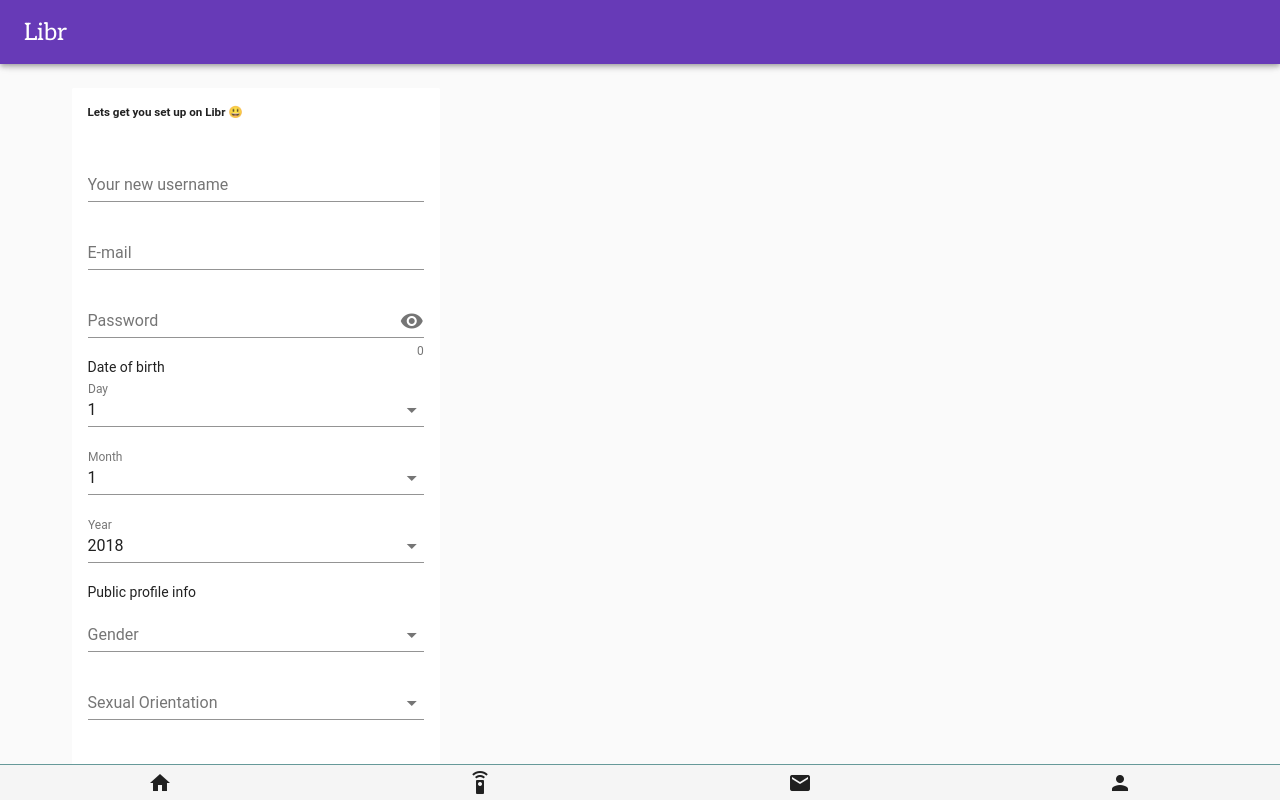
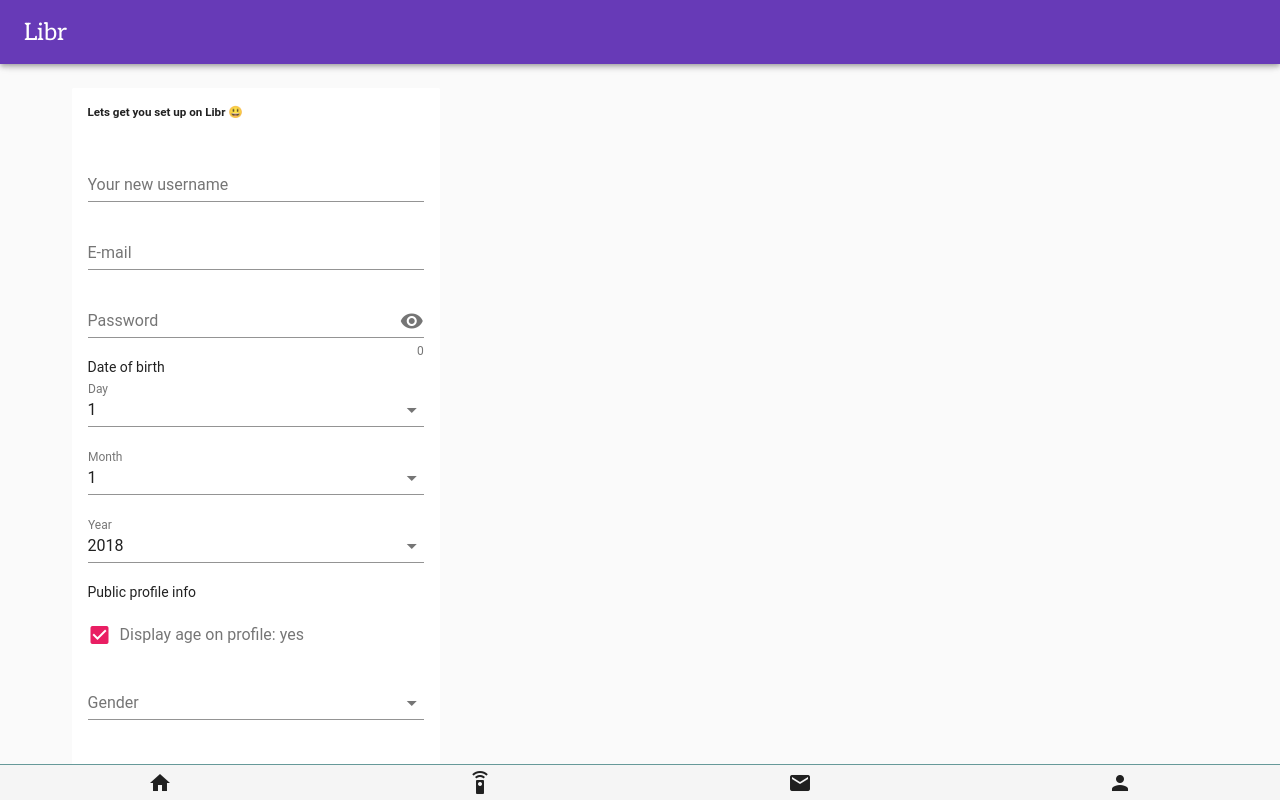
Before and after one commit to intfrr/libr, a Vue app: page /signup in a window 1280 px wide. Shown: the top 800 px of the page. Built offline with nearby package versions, Linux system fonts and the light colour scheme; a small style sheet from the web is missing.

Commit message:
Display age on profile preference

```diff
--- a/src/model/user.ts
+++ b/src/model/user.ts
@@ -6,6 +6,8 @@ export default class User {
     private email : string;
 
     private dob : string;
+
+    private displayAge : boolean;
 
     private age : number;
 
@@ -33,6 +35,10 @@ export default class User {
 
     public getDob() : string {
         return this.dob;
+    }
+
+    public getDisplayAge() : boolean {
+        return this.displayAge;
     }
 
     public getGender() : string {
@@ -67,6 +73,10 @@ export default class User {
         this.dob = dob;
     }
 
+    public setDisplayAge(displayAge : boolean) {
+        this.displayAge = displayAge;
+    }
+
     public setGender(gender : string) {
         this.gender = gender;
     }
--- a/src/views/Signup.vue
+++ b/src/views/Signup.vue
@@ -52,6 +52,7 @@
                                 label="Year">
                             </v-combobox>
                             Public profile info
+                            <v-checkbox :label="`Display age on profile: ${displayAge ? 'yes' : 'no'}`" v-model="displayAge"></v-checkbox>
                             <v-combobox
                                 v-model="gender"
                                 :items="genders"
@@ -128,6 +129,8 @@ export default class Signup extends Vue {
 
     private dobYear = 2018;
 
+    private displayAge = true;
+
     private success = false;
 
     private errorMessage : string = '';
@@ -184,6 +187,7 @@ export default class Signup extends Vue {
         user.setRelationshipStyle(this.relationshipStyle);
         user.setRelationshipStatus(this.relationshipStatus);
         user.setDob(this.dobYear + '-' + this.dobMonth + '-' + this.dobDay);
+        user.setDisplayAge(this.displayAge);
 
         try {
             await AccountService.signUp(user);
```
